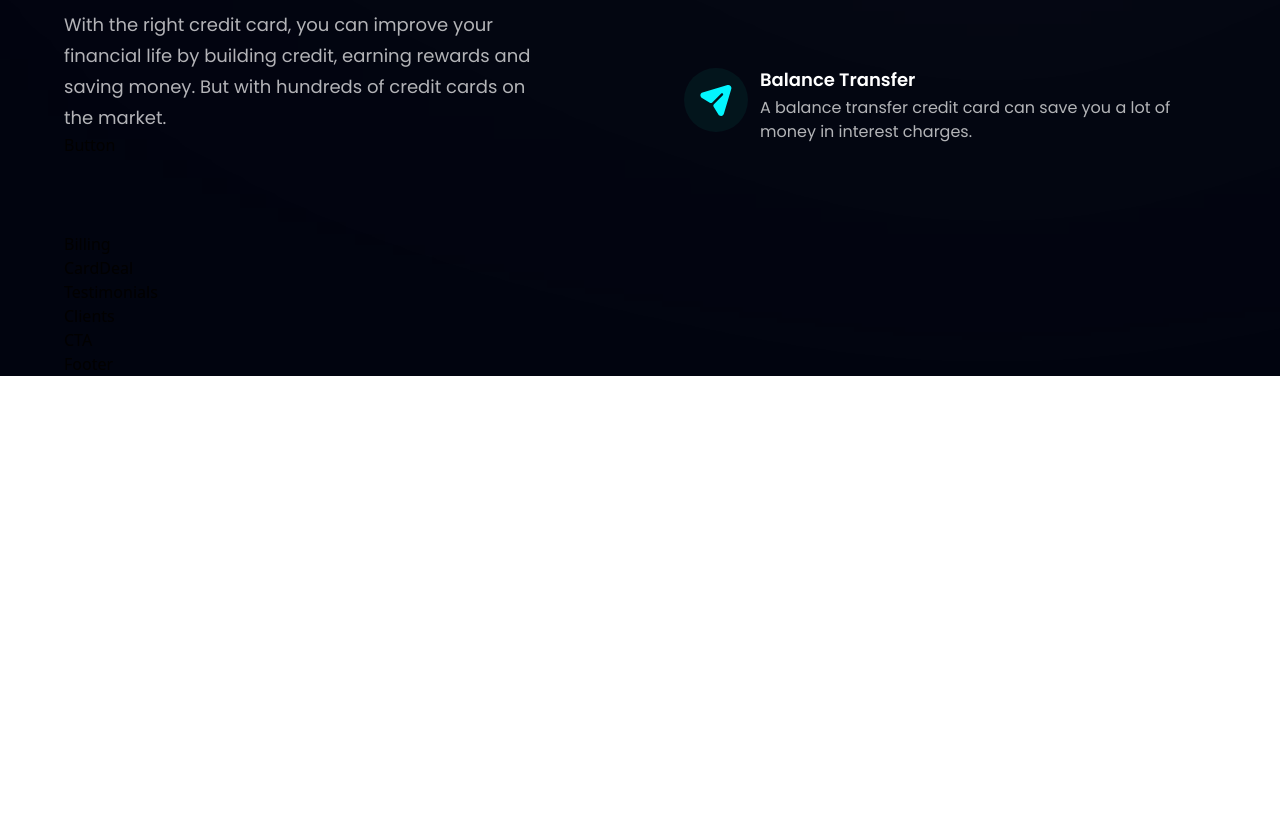
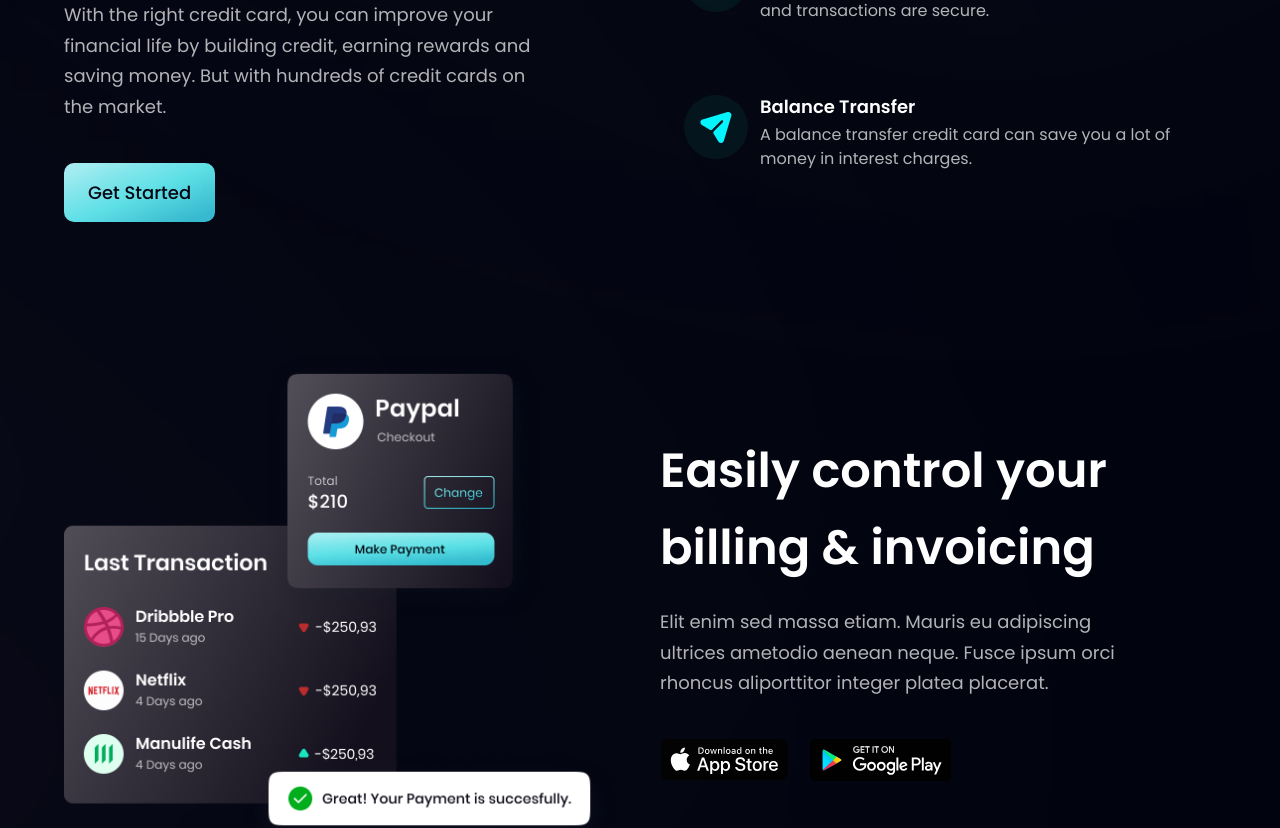
Before and after one commit to bryanarius/business-react-app, a React (Vite) app: page / in a window 1280 px wide. Shown: the part 1260-2088 px from the top of the page. Before the commit the page ends 1636 px from the top, so only its background shows below. Built offline with nearby package versions, Linux system fonts and the light colour scheme.

Commit message:
added button component and completed billing component

```diff
--- a/src/components/Billing.jsx
+++ b/src/components/Billing.jsx
@@ -1,9 +1,34 @@
-import React from 'react'
+import { apple, bill, google } from "../assets";
+import styles, { layout } from "../style";
 
-const Billing = () => {
-  return (
-    <div>Billing</div>
-  )
-}
+const Billing = () => (
+  <section id="product" className={layout.sectionReverse}>
+    <div className={layout.sectionImgReverse}>
+      <img src={bill} alt="billing" className="w-[100%] h-[100%] relative z-[5]" />
 
-export default Billing
+      {/* gradient start */}
+      <div className="absolute z-[3] -left-1/2 top-0 w-[50%] h-[50%] rounded-full white__gradient" />
+      <div className="absolute z-[0] w-[50%] h-[50%] -left-1/2 bottom-0 rounded-full pink__gradient" />
+      {/* gradient end */}
+    </div>
+
+    <div className={layout.sectionInfo}>
+      <h2 className={styles.heading2}>
+        Easily control your <br className="sm:block hidden" /> billing &
+        invoicing
+      </h2>
+      <p className={`${styles.paragraph} max-w-[470px] mt-5`}>
+        Elit enim sed massa etiam. Mauris eu adipiscing ultrices ametodio
+        aenean neque. Fusce ipsum orci rhoncus aliporttitor integer platea
+        placerat.
+      </p>
+
+      <div className="flex flex-row flex-wrap sm:mt-10 mt-6">
+        <img src={apple} alt="google_play" className="w-[128.86px] h-[42.05px] object-contain mr-5 cursor-pointer" />
+        <img src={google} alt="google_play" className="w-[144.17px] h-[43.08px] object-contain cursor-pointer" />
+      </div>
+    </div>
+  </section>
+);
+
+export default Billing;
--- a/src/components/Button.jsx
+++ b/src/components/Button.jsx
@@ -1,9 +1,9 @@
-import React from 'react'
+import React from "react";
 
-const Button = () => {
-  return (
-    <div>Button</div>
-  )
-}
+const Button = ({ styles }) => (
+  <button type="button" className={`py-4 px-6 font-poppins font-medium text-[18px] text-primary bg-blue-gradient rounded-[10px] outline-none ${styles}`}>
+    Get Started
+  </button>
+);
 
-export default Button
+export default Button;
```
